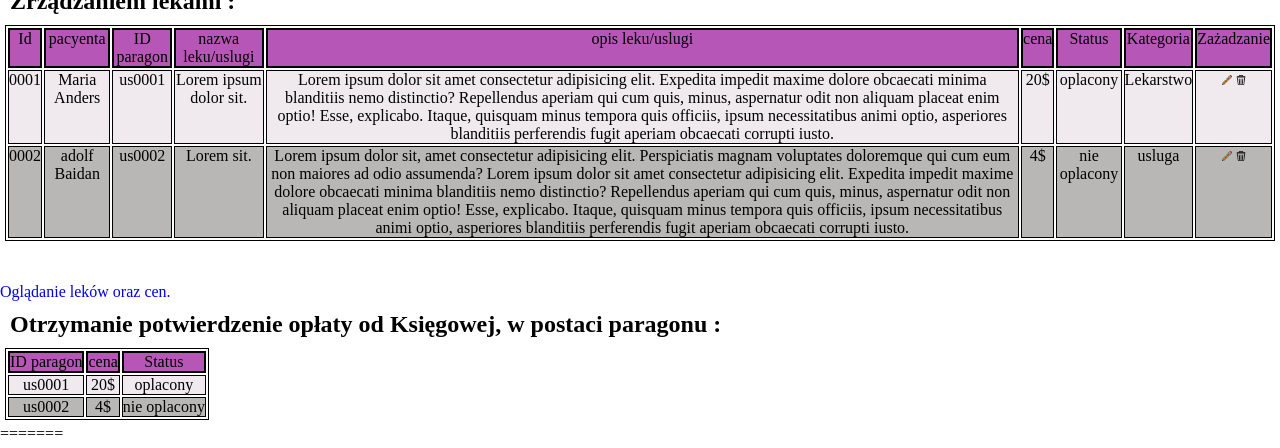
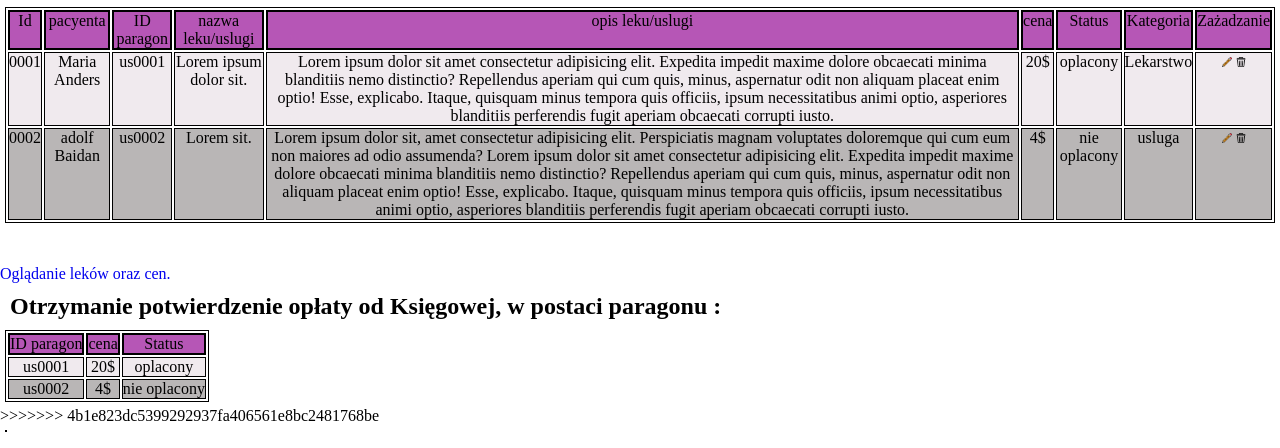
Before and after one commit to VValdemarJS/project-zazondzanie-systemami, a plain HTML site: page project zazondzanie systemami/pages/Interfejs lekarza.html in a window 1280 px wide. Shown: the part 105-553 px from the top of the page. Drawn offline with Linux system fonts and the light colour scheme.

Commit message:
isprawlenije aszybki dubel kodu

```diff
--- a/project zazondzanie systemami/pages/Interfejs Pacjenta.html
+++ b/project zazondzanie systemami/pages/Interfejs Pacjenta.html
@@ -1,17 +1,3 @@
-<<<<<<< HEAD
-<!DOCTYPE html>
-<html lang="en">
-<head>
-    <meta charset="UTF-8">
-    <meta http-equiv="X-UA-Compatible" content="IE=edge">
-    <meta name="viewport" content="width=device-width, initial-scale=1.0">
-    <link rel="stylesheet" href="../css/style.css">
-    <title>Interfejs Pacjenta</title>
-</head>
-<body>
-    <h1>Interfejs Pacjenta :</h1>
-</body>
-=======
 <!DOCTYPE html>
 <html lang="en">
 <head>
--- a/project zazondzanie systemami/pages/Interfejs lekarza.html
+++ b/project zazondzanie systemami/pages/Interfejs lekarza.html
@@ -1,92 +1,3 @@
-<<<<<<< HEAD
-<!DOCTYPE html>
-<html lang="en">
-<head>
-    <meta charset="UTF-8">
-    <meta http-equiv="X-UA-Compatible" content="IE=edge">
-    <meta name="viewport" content="width=device-width, initial-scale=1.0">
-    <link rel="stylesheet" href="../css/style.css">
-    <title>Interfejs lekarza</title>
-</head>
-<body>
-    <h1>Interfejs Lekarza :</h1>
-    <h2>Zrządzaniem lekami :</h2>
-    <section class="Zarządzaniem_lekami visible">
-        <table>
-            <thead>
-                <tr>
-                    <th>Id</th>
-                    <th>pacyenta</th>
-                    <th>ID paragon</th>
-                    <th>nazwa leku/uslugi</th>
-                    <th>opis leku/uslugi</th>
-                    <th>cena</th>
-                    <th>Status</th>
-                    <th>Kategoria</th>
-                    <th>Zażadzanie</th>
-                </tr>
-            </thead>
-            <tbody>
-                <tr>
-                    <td>0001</td>
-                    <td>Maria Anders</td>
-                    <td>us0001</td>
-                    <td>Lorem ipsum dolor sit.</td>
-                    <td>Lorem ipsum dolor sit amet consectetur adipisicing elit. Expedita impedit maxime dolore obcaecati minima blanditiis nemo distinctio? Repellendus aperiam qui cum quis, minus, aspernatur odit non aliquam placeat enim optio! Esse, explicabo. Itaque, quisquam minus tempora quis officiis, ipsum necessitatibus animi optio, asperiores blanditiis perferendis fugit aperiam obcaecati corrupti iusto.</td>
-                    <td>20$</td>
-                    <td>oplacony</td>
-                    <td>Lekarstwo</td>
-                    <td>
-                        <a href="./redagowanie lekuw.html"><img src="../sources/redagate.png" alt=""></a>
-                        <a href="./Interfejs lekarza.html"><img src="../sources/delete.png" alt=""></a>
-                    </td>
-                </tr>
-                <tr>
-                    <td>0002</td>
-                    <td>adolf Baidan</td>
-                    <td>us0002</td>
-                    <td>Lorem sit.</td>
-                    <td>Lorem ipsum dolor sit, amet consectetur adipisicing elit. Perspiciatis magnam voluptates doloremque qui cum eum non maiores ad odio assumenda? Lorem ipsum dolor sit amet consectetur adipisicing elit. Expedita impedit maxime dolore obcaecati minima blanditiis nemo distinctio? Repellendus aperiam qui cum quis, minus, aspernatur odit non aliquam placeat enim optio! Esse, explicabo. Itaque, quisquam minus tempora quis officiis, ipsum necessitatibus animi optio, asperiores blanditiis perferendis fugit aperiam obcaecati corrupti iusto.</td>
-                    <td>4$</td>
-                    <td>nie oplacony</td>
-                    <td>usluga</td>
-                    <td>
-                        <a href="./redagowanie lekuw.html"><img src="../sources/redagate.png" alt=""></a>
-                        <a href="./Interfejs lekarza.html"><img src="../sources/delete.png" alt=""></a>
-                    </td>
-                </tr>
-            </tbody>
-        </table>
-        <a class="add" href="./dodanie lekuw.html">+</a>
-        <a href="./leki.html">Oglądanie leków oraz cen.</a>
-    </section>
-
-    <h2>Otrzymanie potwierdzenie opłaty od Księgowej, w postaci paragonu :</h2>
-    <section class="Otrzymanie_potwierdzenie">
-        <table>
-            <thead>
-                <tr>
-                    <th>ID paragon</th>
-                    <th>cena</th>
-                    <th>Status</th>
-                </tr>
-            </thead>
-            <tbody>
-                <tr>
-                    <td>us0001</td>
-                    <td>20$</td>
-                    <td>oplacony</td>
-                </tr>
-                <tr>
-                    <td>us0002</td>
-                    <td>4$</td>
-                    <td>nie oplacony</td>
-                </tr>
-            </tbody>
-        <table>
-    </section>
-</body>
-=======
 <!DOCTYPE html>
 <html lang="en">
 <head>
```
